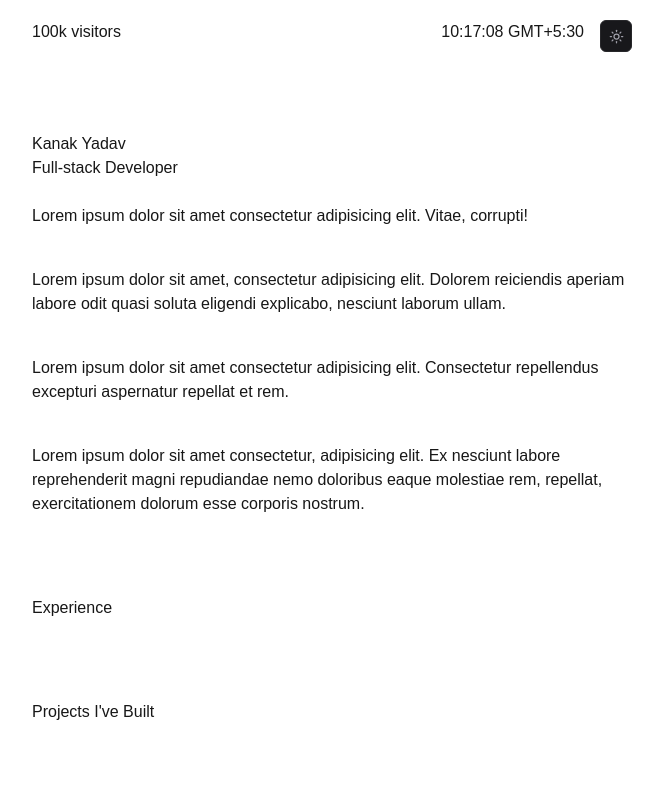
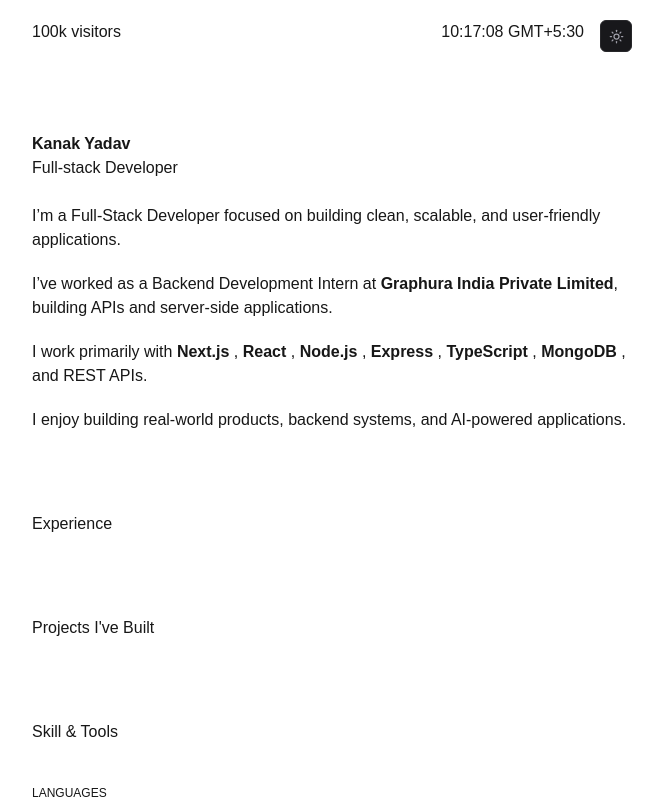
Before and after one commit to KanakYadav001/Portfolio, a Next.js app: page / in a window 1280 px wide. Shown: the top 800 px of the page, without its empty margins (308-971 px from the left). Built offline with nearby package versions, Linux system fonts and the light colour scheme.

Commit message:
refactor: enhance Intro component with improved text and styling

```diff
--- a/components/Intro/Intro.jsx
+++ b/components/Intro/Intro.jsx
@@ -4,16 +4,17 @@ const Intro = () => {
   return (
     <div className='w-full flex flex-col'>
      <div className='mb-6'  >
-      <h1>Kanak Yadav</h1>
+      <h1 className='font-bold'>Kanak Yadav</h1>
       <p>Full-stack Developer</p>
      </div>
 
-     <div className='flex flex-col gap-10'>
-       <p>Lorem ipsum dolor sit amet consectetur adipisicing elit. Vitae, corrupti!
+     <div className='flex flex-col gap-5'>
+       <p>I’m a Full-Stack Developer focused on building clean, scalable, and user-friendly applications.
        </p>
-       <p>Lorem ipsum dolor sit amet, consectetur adipisicing elit. Dolorem reiciendis aperiam labore odit quasi soluta eligendi explicabo, nesciunt laborum ullam.</p>
-       <p>Lorem ipsum dolor sit amet consectetur adipisicing elit. Consectetur repellendus excepturi aspernatur repellat et rem.</p>
-       <p>Lorem ipsum dolor sit amet consectetur, adipisicing elit. Ex nesciunt labore reprehenderit magni repudiandae nemo doloribus eaque molestiae rem, repellat, exercitationem dolorum esse corporis nostrum.</p>
+       <p>I’ve worked as a Backend Development Intern at <span className='font-bold'>
+Graphura India Private Limited</span>, building APIs and server-side applications.</p>
+       <p>I work primarily with <span className='font-bold'>Next.js</span> , <span className='font-bold'>React</span> , <span className='font-bold'>Node.js</span> , <span className='font-bold'>Express</span> , <span className='font-bold'>TypeScript</span> , <span className='font-bold'>MongoDB</span> , and REST APIs.</p>
+       <p>I enjoy building real-world products, backend systems, and AI-powered applications.</p>
      </div>
 
 
```
